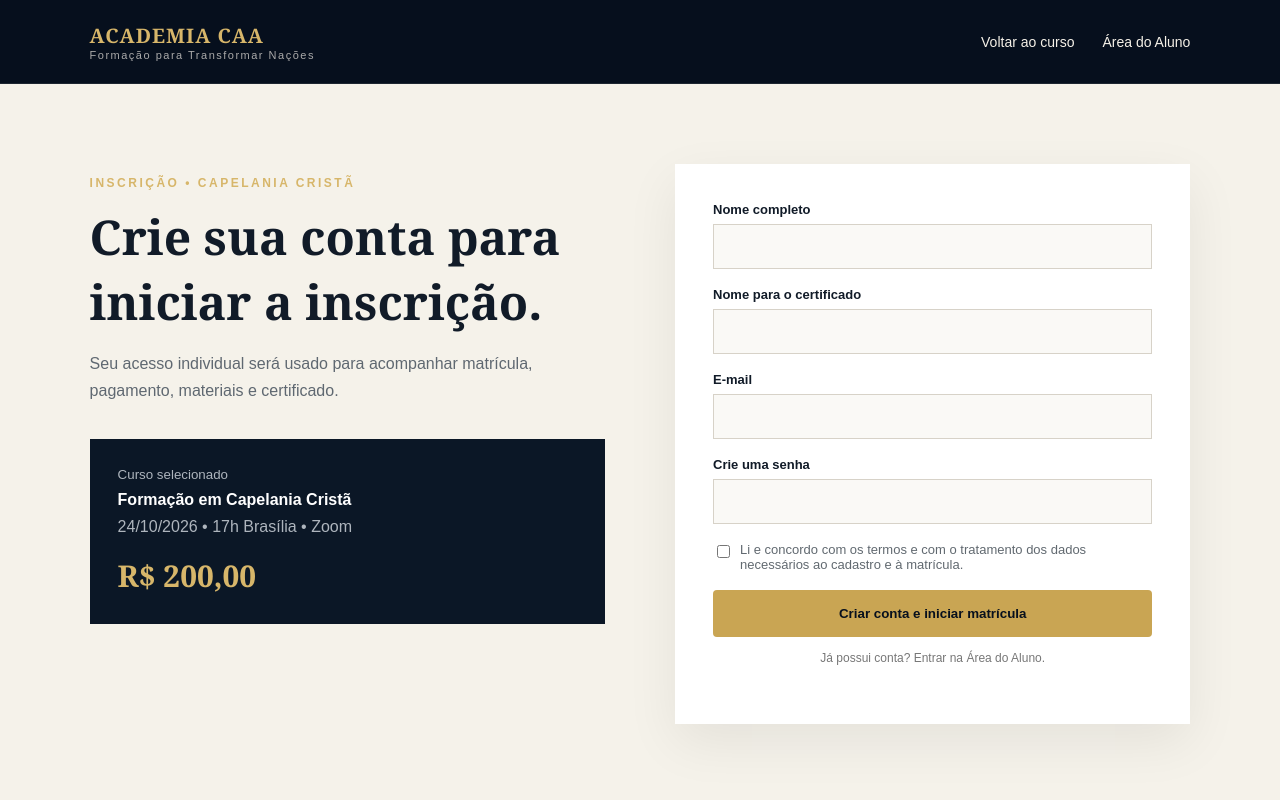
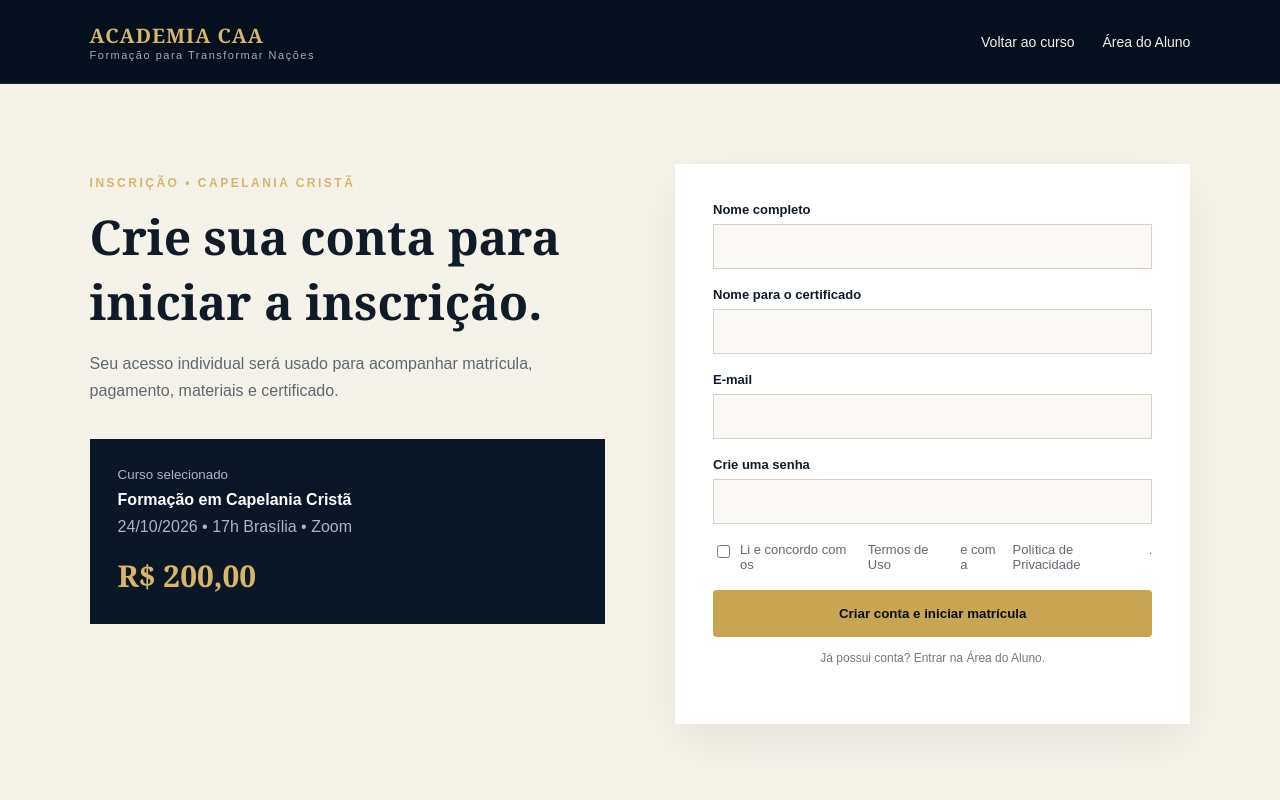
Before and after one commit to ConselhoCAA/AcademiaCAA, a Next.js app: page /inscricao/capelania-crista in a window 1280 px wide. Shown: the top 800 px of the page. Built offline with nearby package versions, Linux system fonts and the light colour scheme; no server answers.

Commit message:
Vincula consentimento aos termos e privacidade

```diff
--- a/app/inscricao/capelania-crista/SignupForm.js
+++ b/app/inscricao/capelania-crista/SignupForm.js
@@ -1,34 +1,9 @@
 'use client';
 import { useState } from 'react';
 import { getSupabaseBrowserClient } from '../../../lib/supabase';
-
 const COURSE='capelania-crista';
 export default function SignupForm(){
  const [msg,setMsg]=useState(''); const [busy,setBusy]=useState(false);
- async function submit(e){
-  e.preventDefault(); setBusy(true); setMsg('');
-  const f=new FormData(e.currentTarget);
-  const email=String(f.get('email')||'').trim(); const password=String(f.get('password')||'');
-  const full_name=String(f.get('full_name')||'').trim(); const certificate_name=String(f.get('certificate_name')||'').trim();
-  try{
-   const supabase=getSupabaseBrowserClient();
-   const {data,error}=await supabase.auth.signUp({email,password,options:{data:{full_name,certificate_name}}});
-   if(error) throw error;
-   localStorage.setItem('academia_caa_pending_course',COURSE);
-   if(data.session){
-    const {error:enrollError}=await supabase.rpc('create_enrollment',{course_slug:COURSE});
-    if(enrollError) throw enrollError;
-    localStorage.removeItem('academia_caa_pending_course'); window.location.href='/aluno/painel'; return;
-   }
-   setMsg('Cadastro realizado. Confirme seu e-mail e depois entre na Área do Aluno para concluir automaticamente sua matrícula.'); e.currentTarget.reset();
-  }catch(err){setMsg('Não foi possível concluir o cadastro. Confira os dados e tente novamente.');}
-  finally{setBusy(false);}
- }
- return <form className="formCard" onSubmit={submit}>
-  <label>Nome completo<input name="full_name" type="text" required/></label><label>Nome para o certificado<input name="certificate_name" type="text" required/></label>
-  <label>E-mail<input name="email" type="email" required autoComplete="email"/></label><label>Crie uma senha<input name="password" type="password" minLength={6} required autoComplete="new-password"/></label>
-  <label className="check"><input type="checkbox" required/> Li e concordo com os termos e com o tratamento dos dados necessários ao cadastro e à matrícula.</label>
-  <button className="button" type="submit" disabled={busy}>{busy?'Criando conta...':'Criar conta e iniciar matrícula'}</button>{msg&&<p className="safe" role="alert">{msg}</p>}
-  <p className="safe">Já possui conta? <a href="/aluno">Entrar na Área do Aluno.</a></p>
- </form>;
+ async function submit(e){e.preventDefault();setBusy(true);setMsg('');const f=new FormData(e.currentTarget);const email=String(f.get('email')||'').trim();const password=String(f.get('password')||'');const full_name=String(f.get('full_name')||'').trim();const certificate_name=String(f.get('certificate_name')||'').trim();try{const supabase=getSupabaseBrowserClient();const {data,error}=await supabase.auth.signUp({email,password,options:{data:{full_name,certificate_name}}});if(error)throw error;localStorage.setItem('academia_caa_pending_course',COURSE);if(data.session){const {error:enrollError}=await supabase.rpc('create_enrollment',{course_slug:COURSE});if(enrollError)throw enrollError;localStorage.removeItem('academia_caa_pending_course');window.location.href='/aluno/painel';return;}setMsg('Cadastro realizado. Confirme seu e-mail e depois entre na Área do Aluno para concluir automaticamente sua matrícula.');e.currentTarget.reset();}catch(err){setMsg('Não foi possível concluir o cadastro. Confira os dados e tente novamente.');}finally{setBusy(false);}}
+ return <form className="formCard" onSubmit={submit}><label>Nome completo<input name="full_name" type="text" required/></label><label>Nome para o certificado<input name="certificate_name" type="text" required/></label><label>E-mail<input name="email" type="email" required autoComplete="email"/></label><label>Crie uma senha<input name="password" type="password" minLength={6} required autoComplete="new-password"/></label><label className="check"><input type="checkbox" required/> Li e concordo com os <a href="/termos" target="_blank" rel="noreferrer">Termos de Uso</a> e com a <a href="/privacidade" target="_blank" rel="noreferrer">Política de Privacidade</a>.</label><button className="button" type="submit" disabled={busy}>{busy?'Criando conta...':'Criar conta e iniciar matrícula'}</button>{msg&&<p className="safe" role="alert">{msg}</p>}<p className="safe">Já possui conta? <a href="/aluno">Entrar na Área do Aluno.</a></p></form>;
 }
```
